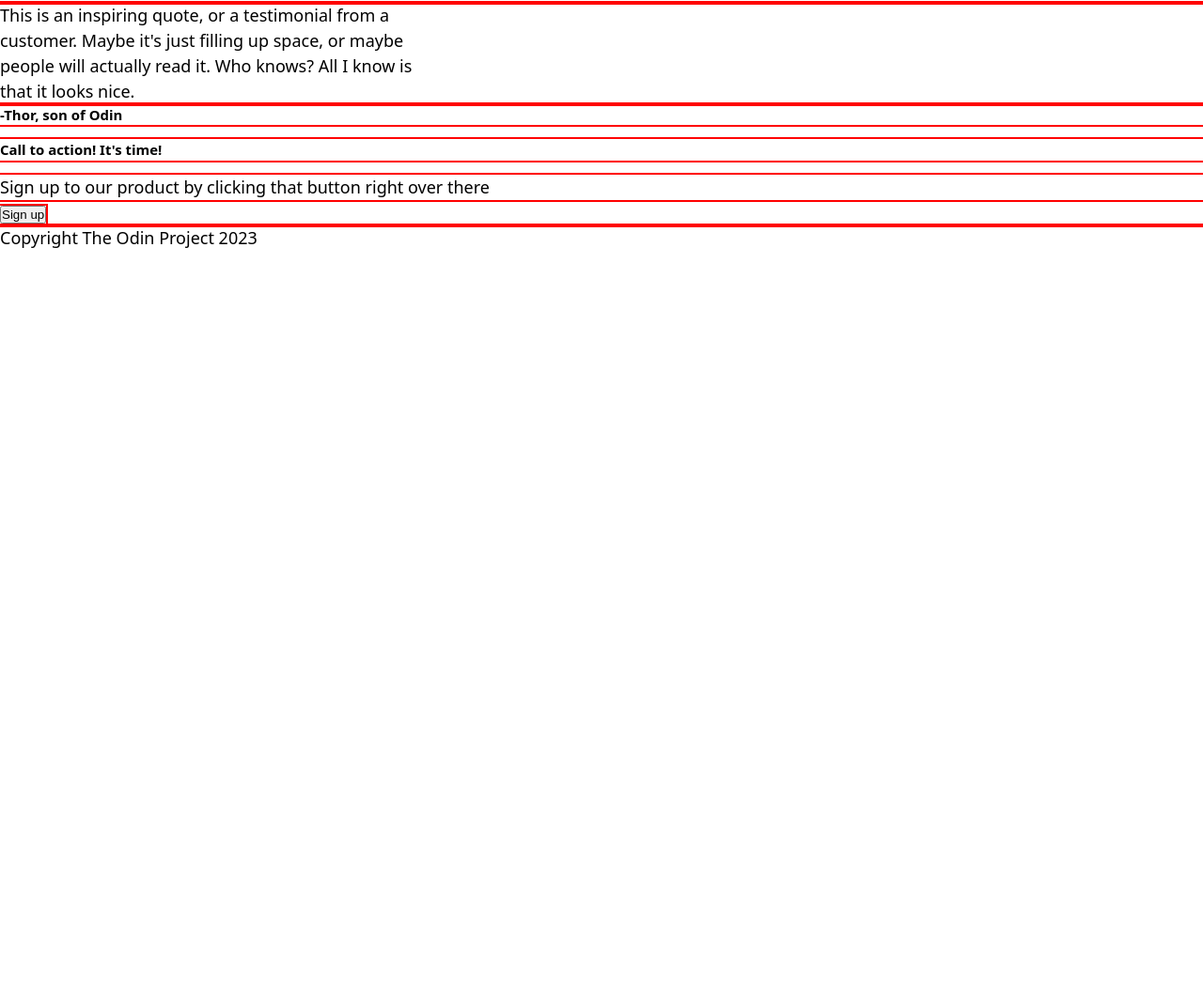
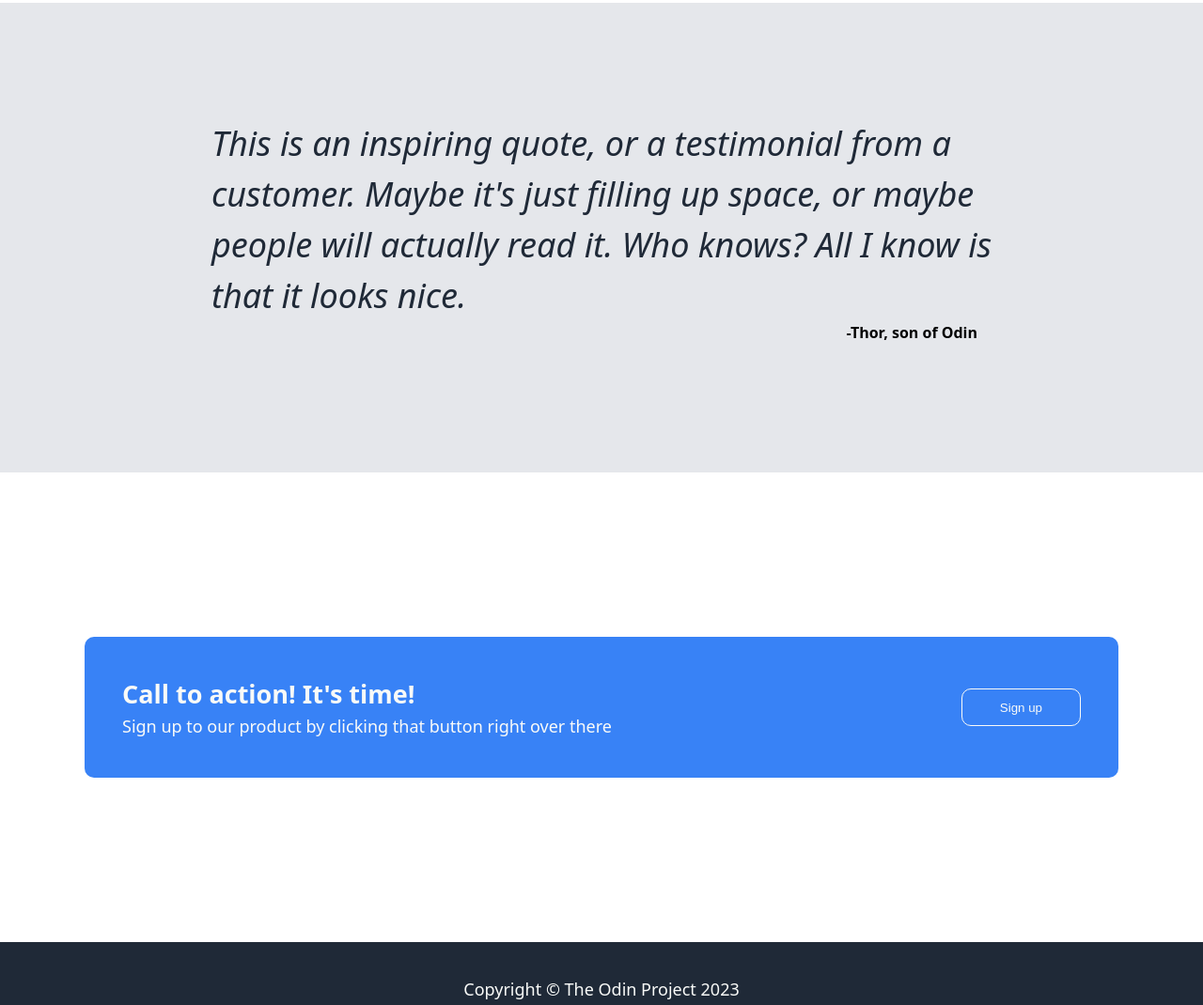
Before and after one commit to leenrd/odin-landing-page, a plain HTML site: page index.html in a window 1280 px wide. Shown: the part 1277-2347 px from the top of the page at 94% size. Before the commit the page ends 1544 px from the top, so only its background shows below. Drawn offline with Linux system fonts and the light colour scheme.

Commit message:
Finished styles.css Edited index.html

```diff
--- a/index.html
+++ b/index.html
@@ -53,19 +53,21 @@
             customer. Maybe it's just filling up space, or maybe <br>
             people will actually read it. Who knows? All I know is <br>
             that it looks nice.</p>
-            <h5>-Thor, son of Odin</h5>
+            <div class="name"><h5>-Thor, son of Odin</h5></div>
     </section>
 
     <section class="cta">
-        <div class="container">
-            <h5>Call to action! It's time!</h5>
-            <p>Sign up to our product by clicking that button right over there</p>
+        <div class="con">
+            <div class="container">
+                <h2>Call to action! It's time!</h2>
+                <p>Sign up to our product by clicking that button right over there</p>
+            </div>
+            <button class="btncta">Sign up</button>
         </div>
-        <button class="btncta">Sign up</button>
     </section>
 
     <footer class="footer">
-        <p>Copyright The Odin Project 2023</p>
+        <p>Copyright <span>&copy;</span> The Odin Project 2023</p>
     </footer>
 </body>
 </html>
--- a/styles.css
+++ b/styles.css
@@ -2,7 +2,7 @@
     box-sizing: border-box;
     margin: 0;
     padding: 0;
-    outline: 2px solid red;
+    /* outline: 2px solid red; */
 }
 
 body{
@@ -105,7 +105,7 @@ h5{
 
 .section .box{
     border: 5px solid #3882f6;
-    border-radius: 40px;
+    border-radius: 20px;
     height: 250px;
     width: 250px;
     margin-bottom: 10px;
@@ -120,3 +120,69 @@ h5{
 .subtext p{
     text-align: center;
 }
+
+.quote{
+    height: 500px;
+    background-color: #e5e7eb;
+    display: flex;
+    flex-direction: column;
+    align-items: center;
+    justify-content: center;
+}
+
+.quote p{
+    font-size: 36px;
+    font-weight: 300;
+    font-style: italic;
+    color: #1f2937;
+}
+
+.name{
+    width: 800px;
+    display: flex;
+    justify-content: end;
+}
+
+.name h5{
+    font-size: medium;
+    font-weight: bold;
+}
+
+.cta{
+    height: 500px;
+    display: flex;
+    justify-content: center;
+    align-items: center;
+}
+
+.cta .con{
+    width: 1100px;
+    height: 150px;
+    background-color: #3882f6;
+    border-radius: 10px;
+    display: flex;
+    justify-content: space-between;
+    padding: 40px;
+    align-items: center;
+}
+.con .container{
+    color: #f9faf8;
+}
+.con button{
+    height: 40px;
+    border-style: none;
+    border: 1px solid #f9faf8;
+    background: none;
+    color: #f9faf8;
+    padding: 0 40px 0 40px;
+    border-radius: 10px;
+}
+
+.footer{
+    color: #f9faf8;
+    height: 100px;
+    background-color: #1f2937;
+    display: flex;
+    justify-content: center;
+    align-items: center;
+}
```
